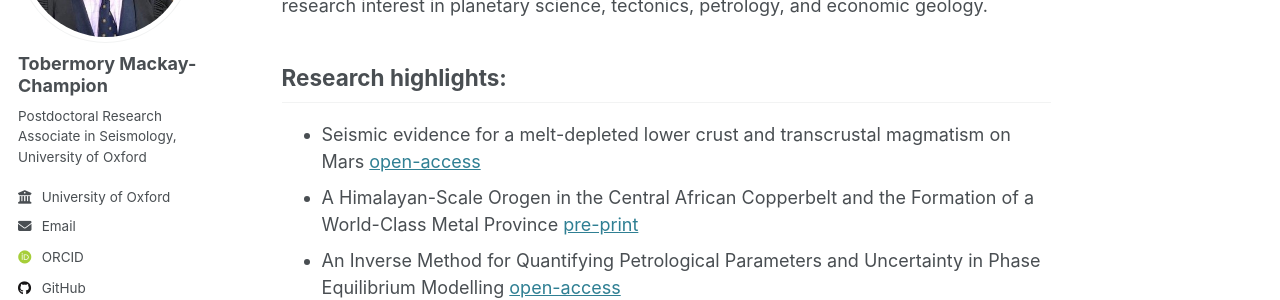
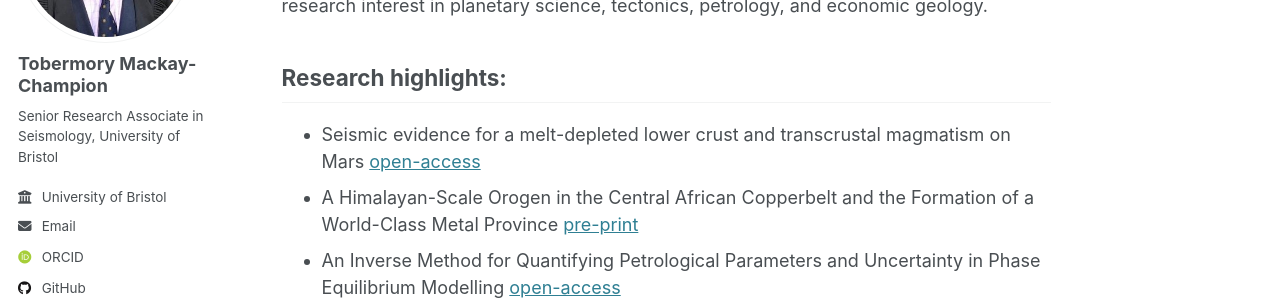
Before and after one commit to TMackay-Champion/TMackay-Champion.github.io, a Jekyll site: the page built from _pages/about.md, in a window 1280 px wide. Shown: the part 237-537 px from the top of the page. Built offline with Jekyll 4.4.1, drawn with Linux system fonts in a browser that asks for light colours; some web fonts are replaced.

Commit message:
Update bio and contact information in config

```diff
--- a/_config.yml
+++ b/_config.yml
@@ -25,11 +25,11 @@ author:
   avatar           : "profile.jpg"
   name             : "Tobermory Mackay-Champion"
   pronouns         : # example: "she/her"
-  bio              : "Postdoctoral Research Associate in Seismology, University of Oxford"
+  bio              : "Senior Research Associate in Seismology, University of Bristol"
   location         : #"Oxford"
-  employer         : "University of Oxford"
+  employer         : "University of Bristol"
   uri              : # URL
-  email            : "tmackaychampion@gmail.com"
+  email            : "tobermory.mackay-champion@gbristol.ac.uk"
 
   # Academic websites
   arxiv            : # URL - Update with the correct link to your profile
```
